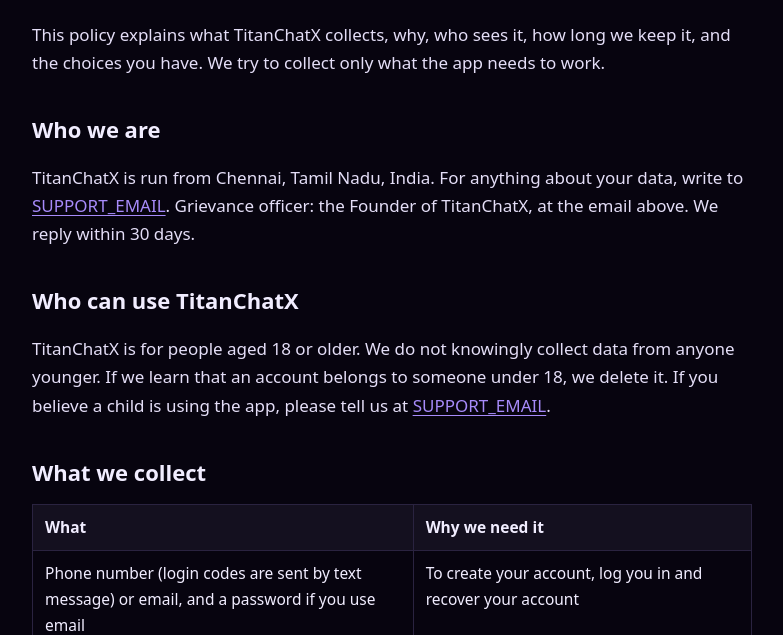
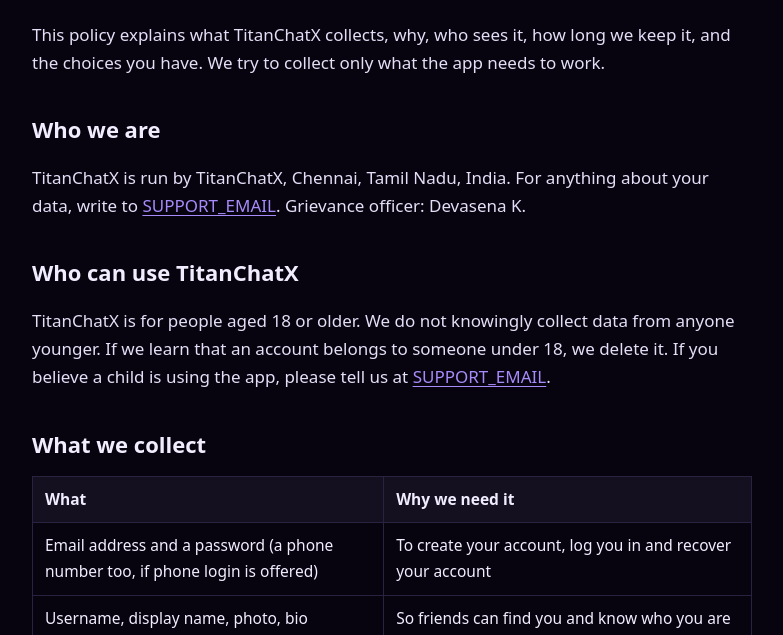
Before and after one commit to Devasena-K09/TitanChatX-Site, a plain HTML site: page privacy.html in a window 1280 px wide. Shown: the part 165-800 px from the top of the page, without its empty margins (248-1031 px from the left). Drawn offline with Linux system fonts and the light colour scheme.

Commit message:
Update privacy.html

```diff
--- a/privacy.html
+++ b/privacy.html
@@ -44,7 +44,7 @@ footer a{margin-right:14px}
 <p>This policy explains what TitanChatX collects, why, who sees it, how long we keep it, and the choices you have. We try to collect only what the app needs to work.</p>
 
 <h2>Who we are</h2>
-<p>TitanChatX is run from Chennai, Tamil Nadu, India. For anything about your data, write to <a href="mailto:teamnirux@gmail.com">SUPPORT_EMAIL</a>. Grievance officer: the Founder of TitanChatX, at the email above. We reply within 30 days.</p>
+<p>TitanChatX is run by TitanChatX, Chennai, Tamil Nadu, India. For anything about your data, write to <a href="mailto:teamnirux@gmail.com">SUPPORT_EMAIL</a>. Grievance officer: Devasena K.</p>
 
 <h2>Who can use TitanChatX</h2>
 <p>TitanChatX is for people aged 18 or older. We do not knowingly collect data from anyone younger. If we learn that an account belongs to someone under 18, we delete it. If you believe a child is using the app, please tell us at <a href="mailto:teamnirux@gmail.com">SUPPORT_EMAIL</a>.</p>
@@ -52,7 +52,7 @@ footer a{margin-right:14px}
 <h2>What we collect</h2>
 <table>
 <tr><th>What</th><th>Why we need it</th></tr>
-<tr><td>Phone number (login codes are sent by text message) or email, and a password if you use email</td><td>To create your account, log you in and recover your account</td></tr>
+<tr><td>Email address and a password (a phone number too, if phone login is offered)</td><td>To create your account, log you in and recover your account</td></tr>
 <tr><td>Username, display name, photo, bio</td><td>So friends can find you and know who you are</td></tr>
 <tr><td>Messages, photos, videos, voice messages, stories and other things you post</td><td>To deliver them to the people you choose</td></tr>
 <tr><td>Online status and last seen</td><td>To show friends when you are online. You can turn this off in Settings, then Privacy</td></tr>
```
